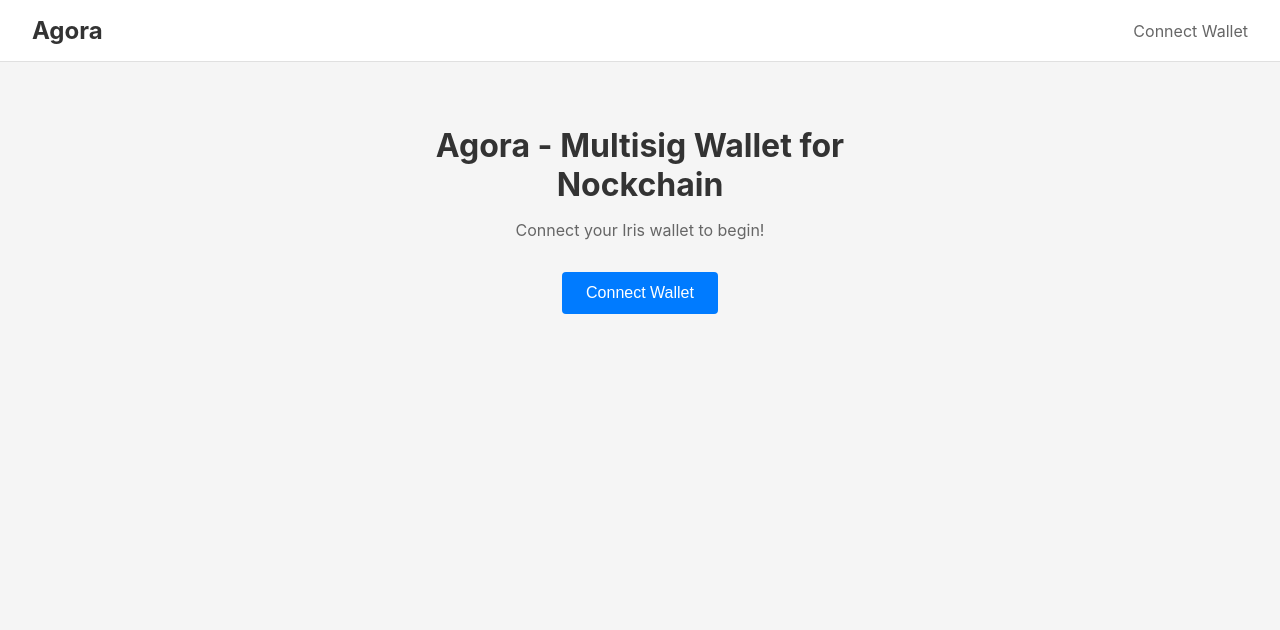
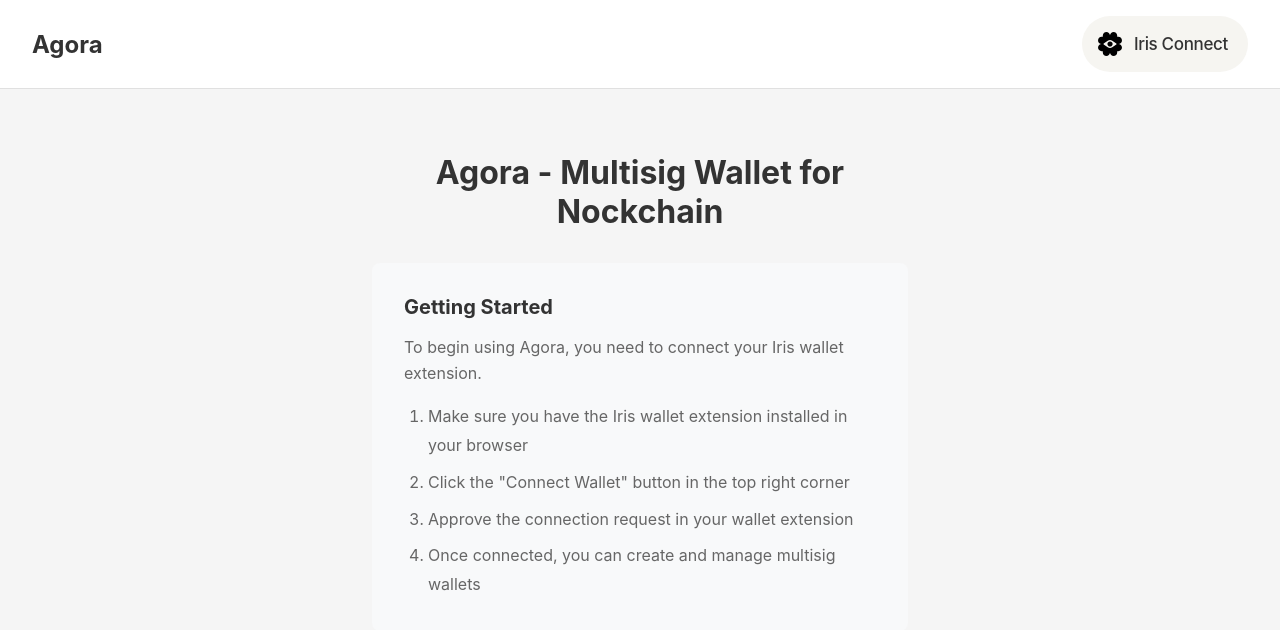
Before and after one commit to Gohlub/agora, a React (Vite) app in the folder client/: page / in a window 1280 px wide. Shown: the top 630 px of the page. Built offline with nearby package versions, Linux system fonts and the light colour scheme; no server answers.

Commit message:
refactor: updated and styled the iris connect button

```diff
--- a/client/src/App.tsx
+++ b/client/src/App.tsx
@@ -1,5 +1,5 @@
 import { BrowserRouter, Routes, Route } from 'react-router-dom';
-import IrisConnect from './components/IrisConnect';
+import Home from './components/Home';
 import WalletList from './components/WalletList';
 import WalletCreate from './components/WalletCreate';
 import Layout from './components/Layout';
@@ -9,7 +9,7 @@ function App() {
     <BrowserRouter>
       <Layout>
         <Routes>
-          <Route path="/" element={<IrisConnect />} />
+          <Route path="/" element={<Home />} />
           <Route path="/wallets" element={<WalletList />} />
           <Route path="/wallets/create" element={<WalletCreate />} />
         </Routes>
--- /dev/null
+++ b/client/src/components/Home.tsx
@@ -0,0 +1,40 @@
+import { useWalletStore } from '../store/wallet';
+
+export default function Home() {
+  const { pkh } = useWalletStore();
+
+  if (pkh) {
+    return (
+      <div style={{ textAlign: 'center', padding: '2rem' }}>
+        <h1>Welcome to Agora</h1>
+        <p style={{ marginTop: '1rem', color: '#666' }}>
+          Your multisig wallet for Nockchain
+        </p>
+      </div>
+    );
+  }
+
+  return (
+    <div style={{ textAlign: 'center', padding: '2rem', maxWidth: '600px', margin: '0 auto' }}>
+      <h1 style={{ marginBottom: '1rem' }}>Agora - Multisig Wallet for Nockchain</h1>
+      <div style={{
+        marginTop: '2rem',
+        padding: '2rem',
+        backgroundColor: '#f8f9fa',
+        borderRadius: '8px',
+        textAlign: 'left'
+      }}>
+        <h2 style={{ marginBottom: '1rem', fontSize: '1.25rem' }}>Getting Started</h2>
+        <p style={{ marginBottom: '1rem', color: '#666', lineHeight: '1.6' }}>
+          To begin using Agora, you need to connect your Iris wallet extension.
+        </p>
+        <ol style={{ marginLeft: '1.5rem', color: '#666', lineHeight: '1.8' }}>
+          <li style={{ marginBottom: '0.5rem' }}>Make sure you have the Iris wallet extension installed in your browser</li>
+          <li style={{ marginBottom: '0.5rem' }}>Click the "Connect Wallet" button in the top right corner</li>
+          <li style={{ marginBottom: '0.5rem' }}>Approve the connection request in your wallet extension</li>
+          <li>Once connected, you can create and manage multisig wallets</li>
+        </ol>
+      </div>
+    </div>
+  );
+}
--- a/client/src/components/IrisConnect.tsx
+++ /dev/null
@@ -1,94 +0,0 @@
-import { useState } from 'react';
-import { NockchainProvider } from '@nockbox/iris-sdk';
-import { useWalletStore } from '../store/wallet';
-import { useNavigate } from 'react-router-dom';
-
-export default function IrisConnect() {
-  const [connecting, setConnecting] = useState(false);
-  const [error, setError] = useState<string | null>(null);
-  const { setWallet, pkh } = useWalletStore();
-  const navigate = useNavigate();
-
-  const handleConnect = async () => {
-    setConnecting(true);
-    setError(null);
-
-    try {
-      // connect wallet
-      const provider = new NockchainProvider();
-      const { pkh: walletPkh, grpcEndpoint } = await provider.connect();
-
-      // store wallet info
-      setWallet(walletPkh, grpcEndpoint);
-
-      // navigate to wallets
-      navigate('/wallets');
-    } catch (err: any) {
-      setError(err.message || 'Failed to connect wallet');
-      console.error('Connection error:', err);
-    } finally {
-      setConnecting(false);
-    }
-  };
-
-  if (pkh) {
-    return (
-      <div style={{ textAlign: 'center', padding: '2rem' }}>
-        <h1>Connected</h1>
-        <p style={{ marginTop: '1rem', color: '#666' }}>
-          Wallet: {pkh ? `${pkh.substring(0, 16)}...${pkh.substring(pkh.length - 8)}` : 'Unknown'}
-        </p>
-        <button
-          onClick={() => navigate('/wallets')}
-          style={{
-            marginTop: '2rem',
-            padding: '0.75rem 1.5rem',
-            fontSize: '1rem',
-            backgroundColor: '#007bff',
-            color: 'white',
-            border: 'none',
-            borderRadius: '4px',
-            cursor: 'pointer',
-          }}
-        >
-          Go to Wallets
-        </button>
-      </div>
-    );
-  }
-
-  return (
-    <div style={{ textAlign: 'center', padding: '2rem', maxWidth: '500px', margin: '0 auto' }}>
-      <h1 style={{ marginBottom: '1rem' }}>Agora - Multisig Wallet for Nockchain</h1>
-      <p style={{ marginBottom: '2rem', color: '#666' }}>
-        Connect your Iris wallet to begin!
-      </p>
-      {error && (
-        <div style={{
-          padding: '1rem',
-          backgroundColor: '#fee',
-          color: '#c33',
-          borderRadius: '4px',
-          marginBottom: '1rem',
-        }}>
-          {error}
-        </div>
-      )}
-      <button
-        onClick={handleConnect}
-        disabled={connecting}
-        style={{
-          padding: '0.75rem 1.5rem',
-          fontSize: '1rem',
-          backgroundColor: connecting ? '#ccc' : '#007bff',
-          color: 'white',
-          border: 'none',
-          borderRadius: '4px',
-          cursor: connecting ? 'not-allowed' : 'pointer',
-        }}
-      >
-        {connecting ? 'Connecting...' : 'Connect Wallet'}
-      </button>
-    </div>
-  );
-}
--- /dev/null
+++ b/client/src/components/IrisConnectButton.tsx
@@ -0,0 +1,117 @@
+import { useState, useEffect } from 'react';
+import { useWalletStore } from '../store/wallet';
+import { NockchainProvider } from '@nockbox/iris-sdk';
+import walletIcon from '../assets/wallet-icon.svg'; // or .png, .jpg, etc.
+
+export default function WalletConnectButton() {
+  const { pkh, setWallet, clearWallet } = useWalletStore();
+  const [connecting, setConnecting] = useState(false);
+  const [error, setError] = useState<string | null>(null);
+  const [isHovered, setIsHovered] = useState(false);
+
+  // Verify stored wallet connection is still valid on mount
+  useEffect(() => {
+    const verifyConnection = async () => {
+      if (!pkh) return;
+
+      try {
+        new NockchainProvider();
+      } catch (err) {
+        clearWallet();
+      }
+    };
+
+    verifyConnection();
+  }, [pkh, clearWallet]);
+
+  const handleConnect = async () => {
+    setConnecting(true);
+    setError(null);
+
+    try {
+      const provider = new NockchainProvider();
+      const { pkh: walletPkh, grpcEndpoint } = await provider.connect();
+      setWallet(walletPkh, grpcEndpoint);
+    } catch (err: any) {
+      setError(err.message || 'Failed to connect wallet');
+      console.error('Connection error:', err);
+    } finally {
+      setConnecting(false);
+    }
+  };
+
+  const handleDisconnect = () => {
+    clearWallet();
+  };
+
+  if (pkh) {
+    return (
+      <div style={{ display: 'flex', gap: '1rem', alignItems: 'center' }}>
+        <span style={{ fontSize: '0.875rem', color: '#666' }}>
+          {`${pkh.substring(0, 8)}...${pkh.substring(pkh.length - 8)}`}
+        </span>
+        <button
+          onClick={handleDisconnect}
+          style={{
+            padding: '0.5rem 1rem',
+            fontSize: '0.875rem',
+            backgroundColor: '#dc3545',
+            color: 'white',
+            border: 'none',
+            borderRadius: '4px',
+            cursor: 'pointer',
+            display: 'flex',
+            alignItems: 'center',
+            gap: '0.5rem',
+          }}
+        >
+          <img src={walletIcon} alt="Wallet" style={{ width: '16px', height: '16px' }} />
+          Disconnect
+        </button>
+      </div>
+    );
+  }
+
+  return (
+    <button
+      onClick={handleConnect}
+      disabled={connecting}
+      onMouseEnter={() => setIsHovered(true)}
+      onMouseLeave={() => setIsHovered(false)}
+      style={{
+        padding: '16px 20px 16px 16px',
+        fontFamily: 'Inter',
+        fontWeight: 500,
+        fontSize: '17px',
+        lineHeight: '24px',
+        letterSpacing: '-0.02em',
+        color: '#333333',
+        backgroundColor: connecting
+          ? '#ccc'
+          : isHovered
+            ? '#E8E7E3'
+            : '#F6F5F1',
+        border: 'none',
+        borderRadius: '28px',
+        cursor: connecting ? 'not-allowed' : 'pointer',
+        display: 'flex',
+        alignItems: 'center',
+        gap: '12px',
+        boxSizing: 'border-box',
+        margin: 0,
+        transition: 'background-color 0.2s ease',
+      }}
+    >
+      <img
+        src={walletIcon}
+        alt="Wallet"
+        style={{
+          width: '24px',
+          height: '24px',
+          display: 'block', // Remove any inline spacing
+        }}
+      />
+      {connecting ? 'Connecting...' : 'Iris Connect'}
+    </button>
+  );
+}
--- a/client/src/components/Layout.tsx
+++ b/client/src/components/Layout.tsx
@@ -1,6 +1,7 @@
 import { ReactNode } from 'react';
 import { Link } from 'react-router-dom';
 import { useWalletStore } from '../store/wallet';
+import WalletConnectButton from './IrisConnectButton';
 
 interface LayoutProps {
   children: ReactNode;
@@ -23,17 +24,13 @@ export default function Layout({ children }: LayoutProps) {
           Agora
         </Link>
         <nav style={{ display: 'flex', gap: '1rem', alignItems: 'center' }}>
-          {pkh ? (
+          {pkh && (
             <>
               <Link to="/wallets" style={{ textDecoration: 'none', color: '#333' }}>Wallets</Link>
               <Link to="/transactions" style={{ textDecoration: 'none', color: '#333' }}>Transactions</Link>
-              <span style={{ fontSize: '0.875rem', color: '#666' }}>
-                {`${pkh.substring(0, 8)}...${pkh.substring(pkh.length - 8)}`}
-              </span>
             </>
-          ) : (
-            <Link to="/" style={{ textDecoration: 'none', color: '#666' }}>Connect Wallet</Link>
           )}
+          <WalletConnectButton />
         </nav>
       </header>
       <main style={{ flex: 1, padding: '2rem', maxWidth: '1200px', margin: '0 auto', width: '100%' }}>
```
Also changed, not shown: client/src/assets/wallet-icon.svg (added).
